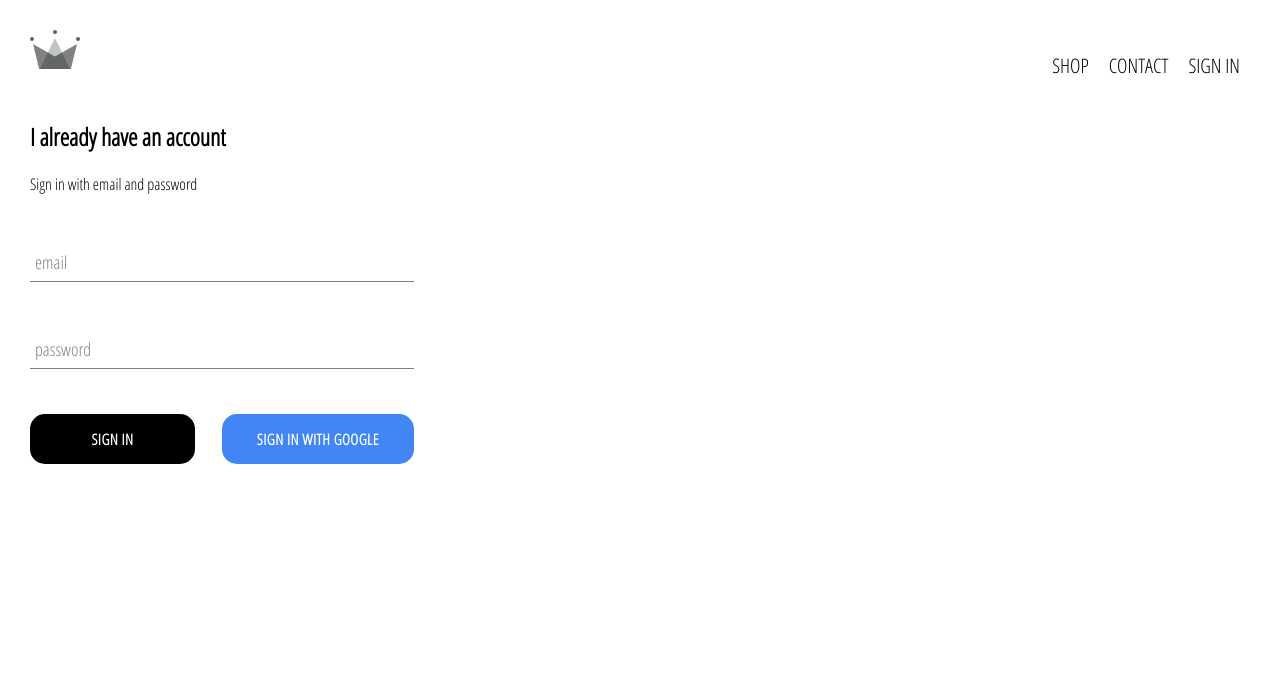
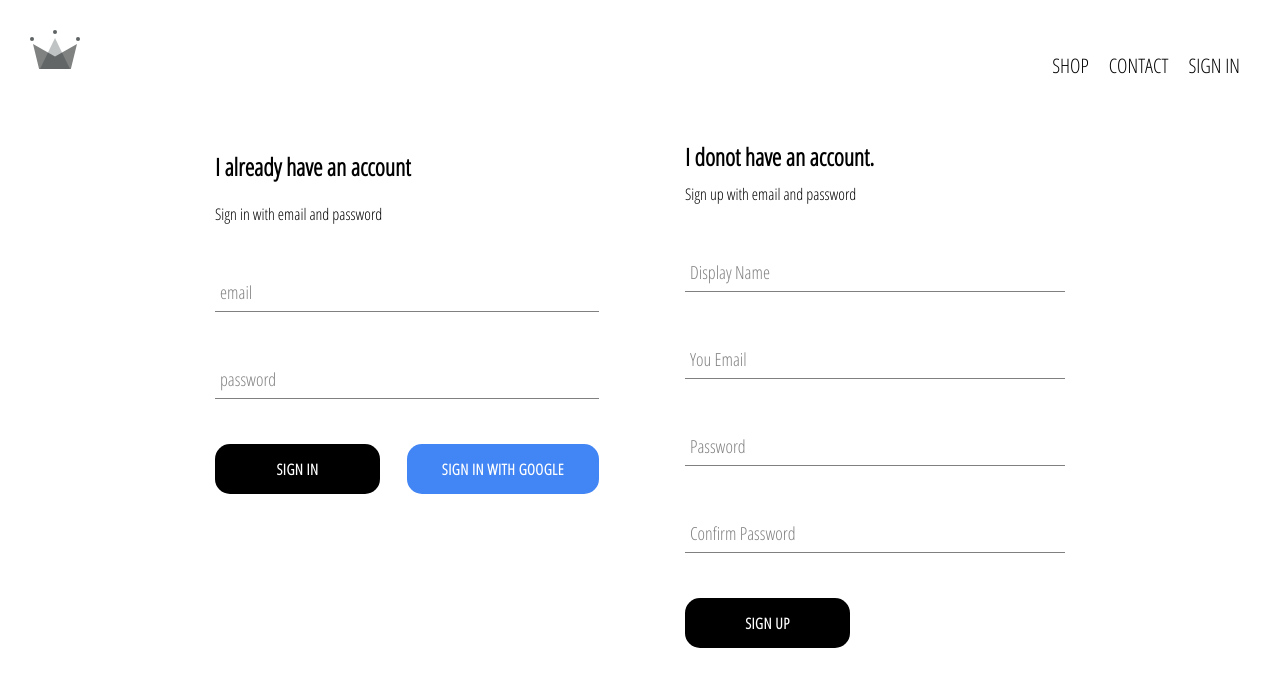
Before and after one commit to sagarshree/crown-clothing, a React (Create React App) app: page /signin in a window 1280 px wide. Shown: the top 686 px of the page. Built offline with nearby package versions, Linux system fonts and the light colour scheme; no server answers.

Commit message:
sign up using email and pw with firebase

```diff
--- a/src/App.js
+++ b/src/App.js
@@ -5,7 +5,7 @@ import { Switch, Route } from "react-router-dom";
 import ShopPage from "./components/shop/shop-component";
 import Header from "./components/header/header-component";
 import SignInSignUpPage from "./components/signin-signup/signin-signup-component";
-import { auth } from "./firebase/firebase-utils";
+import { auth, createUserInDb } from "./firebase/firebase-utils";
 
 class App extends React.Component {
   constructor() {
@@ -14,11 +14,22 @@ class App extends React.Component {
       currentUser: null,
     };
   }
+  unsubscribeFromAuth = null;
 
   componentDidMount() {
-    auth.onAuthStateChanged((user) => {
-      this.setState({ currentUser: user });
-      console.log(user);
+    this.unsubscribeFromAuth = auth.onAuthStateChanged(async (userAuth) => {
+      if (userAuth) {
+        const userRef = await createUserInDb(userAuth);
+        userRef.onSnapshot((snapshot) => {
+          this.setState({
+            currentUser: {
+              id: snapshot.id,
+              ...snapshot.data(),
+            },
+          });
+        });
+      }
+      this.setState({ currentUser: userAuth });
     });
   }
 
--- a/src/components/header/header-component.jsx
+++ b/src/components/header/header-component.jsx
@@ -16,7 +16,7 @@ const Header = ({ currentUser }) => (
       <Link className="option" to="/shop">
         CONTACT
       </Link>
-      {currentUser != null ? (
+      {currentUser ? (
         <div className="option" onClick={() => auth.signOut()}>
           SIGN OUT
         </div>
--- a/src/components/signin-signup/signin-signup-component.jsx
+++ b/src/components/signin-signup/signin-signup-component.jsx
@@ -1,10 +1,12 @@
 import React from "react";
 import "./signin-signup-styles.scss";
 import SignIn from "../signin/signin-component";
+import SignUp from "../signup/signup-component";
 
 const SignInSignUpPage = () => (
   <div className="signin-signup">
     <SignIn />
+    <SignUp />
   </div>
 );
 
--- a/src/components/signin-signup/signin-signup-styles.scss
+++ b/src/components/signin-signup/signin-signup-styles.scss
@@ -0,0 +1,7 @@
+.signin-signup {
+  width: 850px;
+  display: flex;
+  // flex-direction: row;
+  justify-content: space-between;
+  margin: 30px auto;
+}
--- /dev/null
+++ b/src/components/signup/signup-component.jsx
@@ -0,0 +1,94 @@
+import React from "react";
+import "./signup-styles.scss";
+
+import FormInput from "../form-input/form-input-component";
+import CustomButton from "../custom-button/custom-button-component";
+
+import { auth, createUserInDb } from "../../firebase/firebase-utils";
+
+class SignUp extends React.Component {
+  constructor() {
+    super();
+
+    this.state = {
+      displayName: "",
+      email: "",
+      password: "",
+      confirmPassword: "",
+    };
+  }
+
+  handleSubmit = async (event) => {
+    event.preventDefault();
+    const { displayName, email, password, confirmPassword } = this.state;
+    if (password !== confirmPassword) {
+      alert("Passwords don't match. Retype password!!!");
+      return;
+    }
+
+    try {
+      const { user } = await auth.createUserWithEmailAndPassword(
+        email,
+        password
+      );
+      await createUserInDb(user, { displayName });
+      this.setState({
+        displayName: "",
+        email: "",
+        password: "",
+        confirmPassword: "",
+      });
+    } catch (error) {
+      console.log("Error sgning up ", error.message);
+    }
+  };
+
+  handleChange = (event) => {
+    const { name, value } = event.target;
+    this.setState({ [name]: value });
+  };
+
+  render() {
+    const { displayName, email, password, confirmPassword } = this.state;
+    return (
+      <div className="sign-up">
+        <h2 className="title">I donot have an account.</h2>
+        <span>Sign up with email and password</span>
+        <form className="sign-up-form" onSubmit={this.handleSubmit}>
+          <FormInput
+            type="text"
+            name="displayName"
+            value={displayName}
+            onChange={this.handleChange}
+            label="Display Name"
+          ></FormInput>
+          <FormInput
+            type="email"
+            name="email"
+            value={email}
+            onChange={this.handleChange}
+            label="You Email"
+          ></FormInput>
+          <FormInput
+            type="password"
+            name="password"
+            value={password}
+            onChange={this.handleChange}
+            label="Password"
+          ></FormInput>
+          <FormInput
+            type="password"
+            name="confirmPassword"
+            value={confirmPassword}
+            onChange={this.handleChange}
+            label="Confirm Password"
+          ></FormInput>
+          <CustomButton type="submit" onClick={this.handleSubmit}>
+            SIGN UP
+          </CustomButton>
+        </form>
+      </div>
+    );
+  }
+}
+export default SignUp;
--- /dev/null
+++ b/src/components/signup/signup-styles.scss
@@ -0,0 +1,9 @@
+.sign-up {
+  display: flex;
+  flex-direction: column;
+  width: 380px;
+
+  .title {
+    margin: 10px 0;
+  }
+}
--- a/src/firebase/firebase-utils.js
+++ b/src/firebase/firebase-utils.js
@@ -13,6 +13,29 @@ const config = {
   measurementId: "G-YG3K0YDZ70",
 };
 
+export const createUserInDb = async (userAuth, additionalData) => {
+  if (!userAuth) return;
+
+  const userRef = firestore.doc(`users/${userAuth.uid}`);
+  const snapshot = await userRef.get();
+  // console.log(snapshot);
+  if (!snapshot.exists) {
+    const { displayName, email } = userAuth;
+    const createdDate = Date();
+    try {
+      await userRef.set({
+        displayName,
+        email,
+        createdDate,
+        ...additionalData,
+      });
+    } catch (error) {
+      console.log("error creating uaer", error.messge);
+    }
+  }
+  return userRef;
+};
+
 firebase.initializeApp(config);
 export const auth = firebase.auth();
 export const firestore = firebase.firestore();
```
